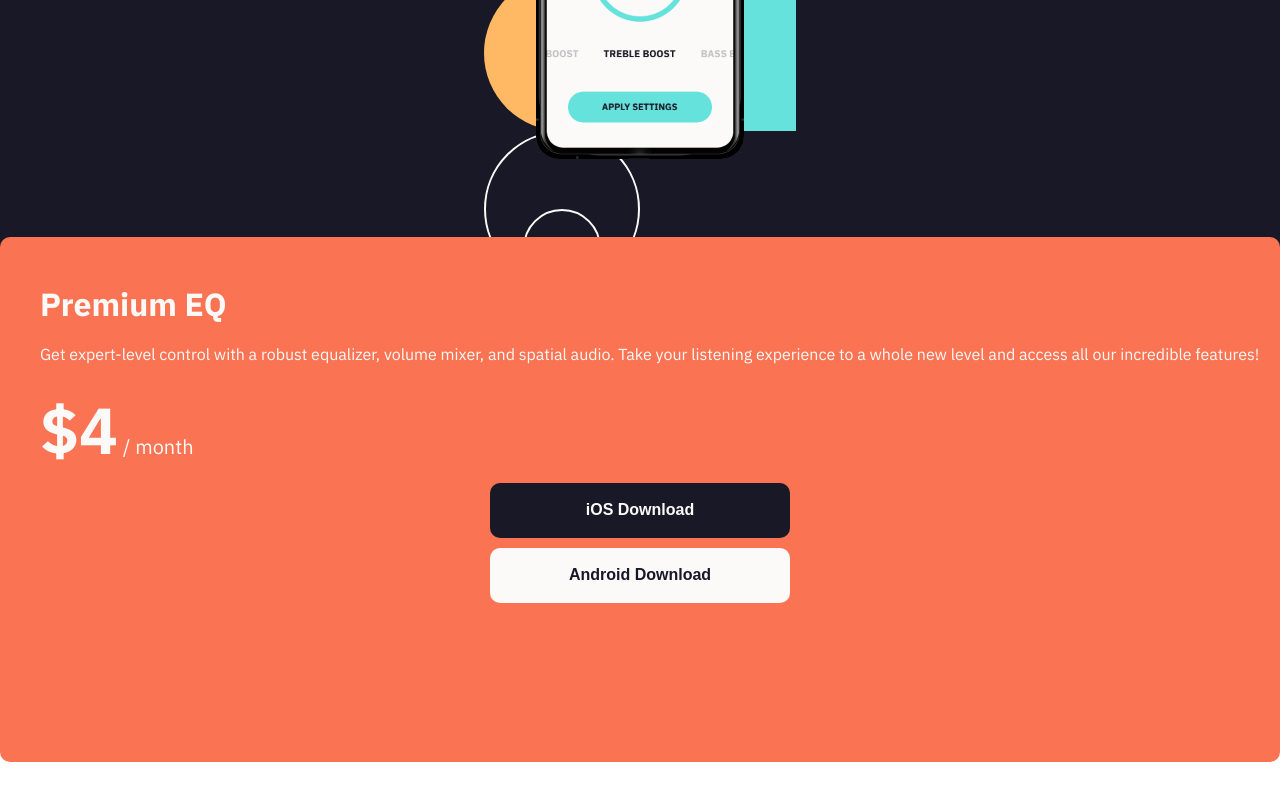
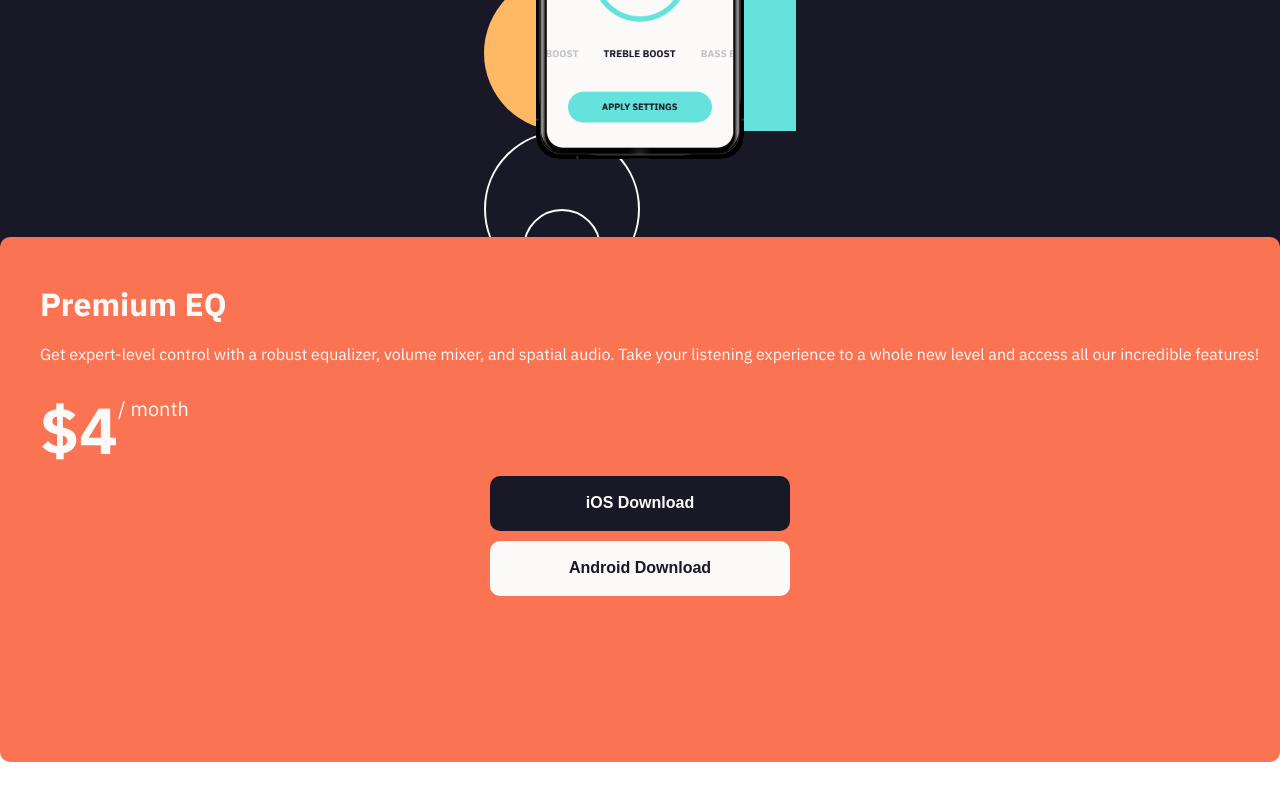
Before and after one commit to Ant-Shell/equalizer-landing-page-challenge, a React (Vite) app: page / in a window 1280 px wide. Shown: the part 721-1521 px from the top of the page. Built offline with nearby package versions, Linux system fonts and the light colour scheme.

Commit message:
Work on adjusting per month text positioning

```diff
--- a/src/components/CallToActionCard/CallToActionCard.scss
+++ b/src/components/CallToActionCard/CallToActionCard.scss
@@ -39,10 +39,14 @@
       line-height: 32px;
       align-self: start;
       margin-left: 20px;
+      display: flex;
         .cta-pricing-bold {
           font-size: 65px;
           font-weight: 700;
           line-height: 52px;
+       }
+       .cta-per-month { // <-- here
+        line-height: 10px;
        }
     }
     .cta-ios-button {
```
